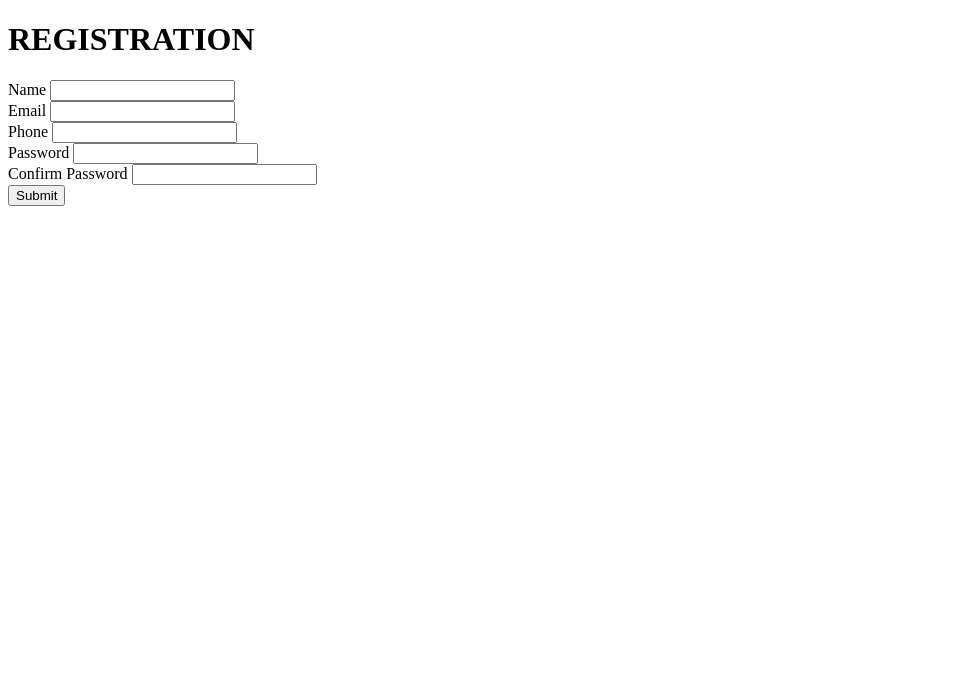
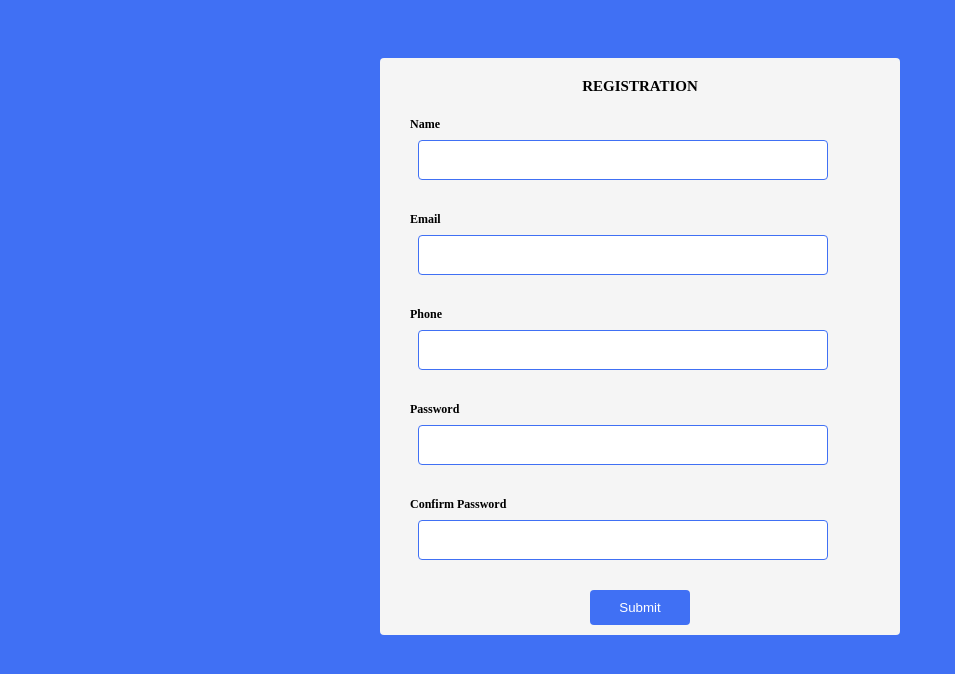
Before and after one commit to SaherMahtab/Login, a plain HTML site: page index.html in a window 1280 px wide. Shown: the whole page, without its empty margins (0-955 px from the left). Drawn offline with Linux system fonts and the light colour scheme.

Commit message:
Update index.html

```diff
--- a/index.html
+++ b/index.html
@@ -5,7 +5,7 @@
     <meta http-equiv="X-UA-Compatible" content="IE=edge">
     <meta name="viewport" content="width=device-width, initial-scale=1.0">
     <title>Form Validation</title>
-    <link rel="stylesheet" href="/Form Validation/style.css">
+    <link rel="stylesheet" href="/style.css">
 </head>
 <body>
     <div class="maincontainer">
```
